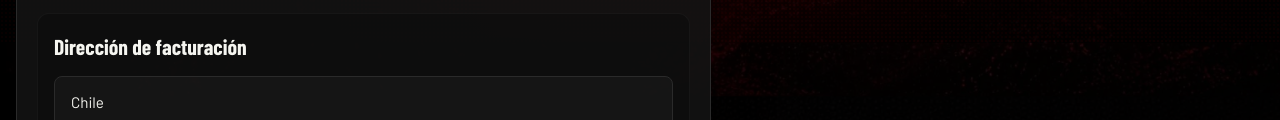
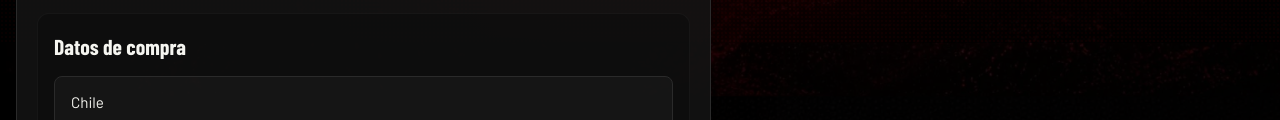
Before and after one commit to estebanparraargote/MotoVibes, a plain HTML site: page checkout.html in a window 1280 px wide. Shown: the part 757-877 px from the top of the page. Drawn offline with nearby package versions, Linux system fonts and the light colour scheme; a web font is replaced by a local one.

Commit message:
Update checkout.html

```diff
--- a/checkout.html
+++ b/checkout.html
@@ -67,7 +67,7 @@
           </div>
 
           <div class="form-block">
-            <h2>Dirección de facturación</h2>
+            <h2>Datos de compra</h2>
 
             <div class="grid-1">
               <input type="hidden" name="country" value="Chile">
```
